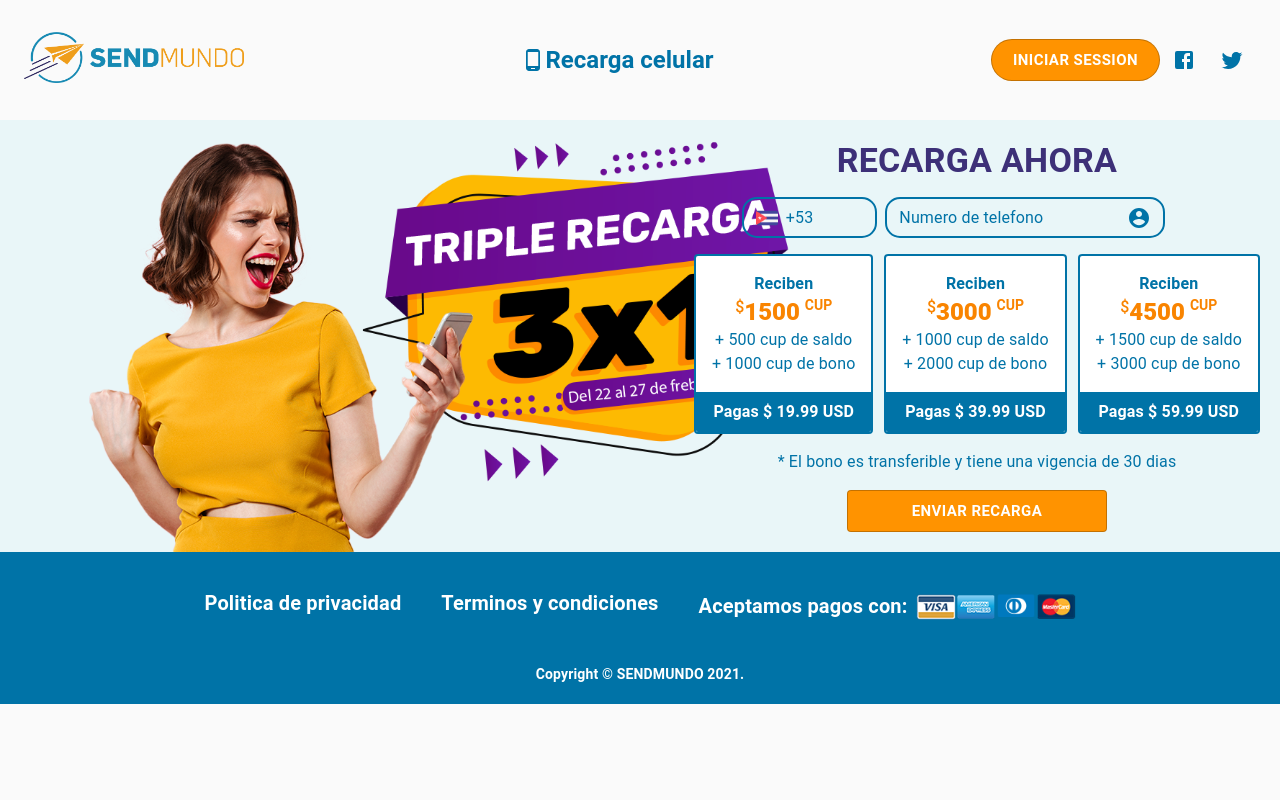
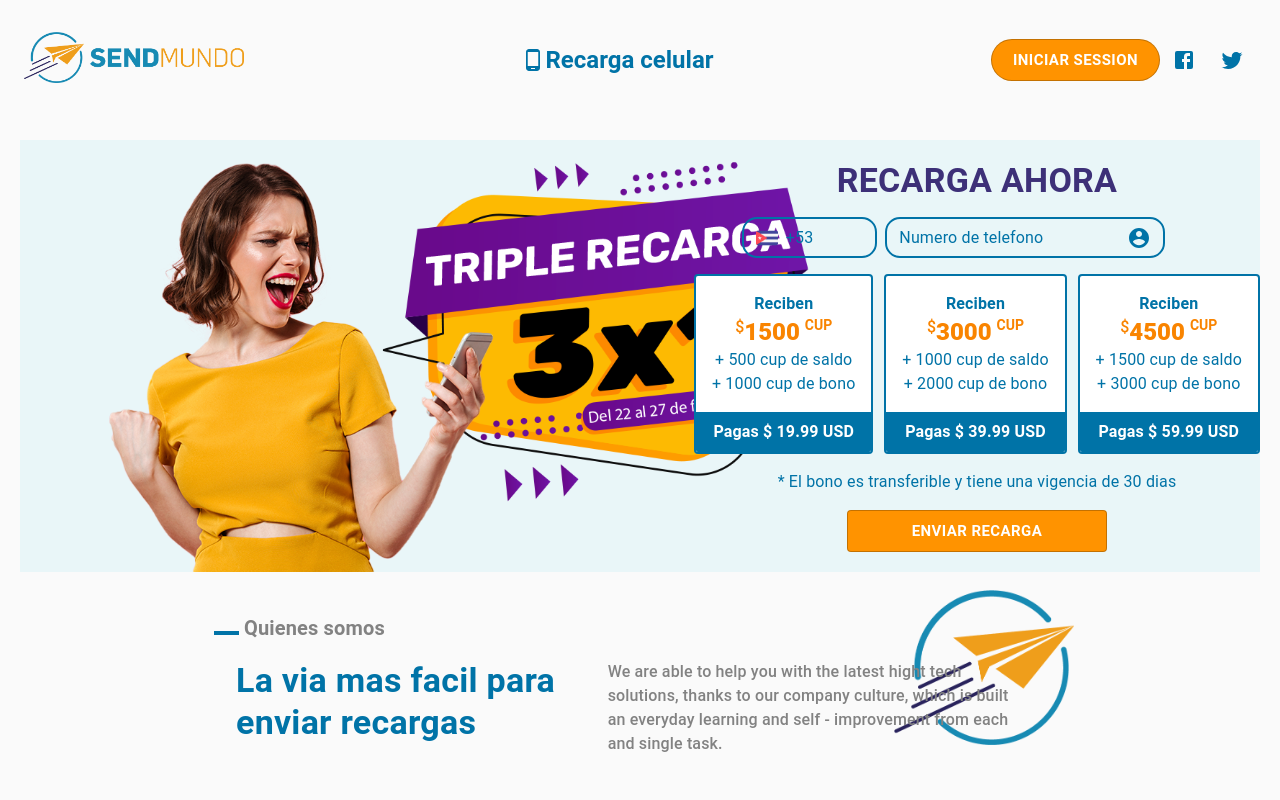
Before and after one commit to afonsecac/sendmundo, a React (Create React App) app: page / in a window 1280 px wide. Shown: the top 800 px of the page. Built offline with nearby package versions, Linux system fonts and the light colour scheme.

Commit message:
master: add who we are in home module

```diff
--- a/src/modules/home/components/Promotion.jsx
+++ b/src/modules/home/components/Promotion.jsx
@@ -79,13 +79,7 @@ export default function Promotion() {
 
   return (
     <>
-      <Grid
-        container
-        direction="column"
-        alignContent="flex-end"
-        spacing={2}
-        // style={{ backgroundColor: "#e9f6f8" }}
-      >
+      <Grid container direction="column" alignContent="flex-end" spacing={2}>
         <Grid item>
           <Typography className={classes.title} variant="h4" align="center">
             RECARGA AHORA
--- /dev/null
+++ b/src/modules/home/components/WhoWeAre.jsx
@@ -0,0 +1,66 @@
+import React from "react";
+import { makeStyles } from "@material-ui/core/styles";
+import { Grid, Typography } from "@material-ui/core";
+import SendMundo from "styles/imgs/SendMUNDO_LOGO_Fabicon.png";
+
+const useStyles = makeStyles(() => ({
+  root: {
+    backgroundImage: `url(${SendMundo})`,
+    backgroundRepeat: "no-repeat",
+    backgroundSize: 180,
+    backgroundPositionX: "100%",
+    backgroundPositionY: "30%",
+    width: "70%",
+    padding: "40px 0 40px 0",
+  },
+  title: {
+    fontWeight: 600,
+    color: "#828282",
+    "&::before": {
+      content: "'          '",
+      width: 25,
+      display: "inline-block",
+      height: 4,
+      backgroundColor: "#0073a7",
+      marginRight: 5,
+    },
+  },
+  titleWWA: {
+    fontWeight: 600,
+    color: "#0073a7",
+  },
+}));
+
+export default function WhoWeAre() {
+  const classes = useStyles();
+  return (
+    <Grid container justify="center">
+      <Grid container direction="column" className={classes.root} spacing={2}>
+        <Grid item>
+          <Typography variant="h6" className={classes.title}>
+            Quienes somos
+          </Typography>
+        </Grid>
+        <Grid item>
+          <Grid item container spacing={5}>
+            <Grid item xs={12} sm={5} style={{ marginLeft: 22 }}>
+              <Typography variant="h4" className={classes.titleWWA}>
+                La via mas facil para enviar recargas
+              </Typography>
+            </Grid>
+            <Grid item item xs={12} sm={6}>
+              <Typography
+                variant="body1"
+                style={{ color: "#828282", fontWeight: 500 }}
+              >
+                We are able to help you with the latest hight tech solutions,
+                thanks to our company culture, which is built an everyday
+                learning and self - improvement from each and single task.
+              </Typography>
+            </Grid>
+          </Grid>
+        </Grid>
+      </Grid>
+    </Grid>
+  );
+}
--- a/src/modules/home/containers/HomeContainer.jsx
+++ b/src/modules/home/containers/HomeContainer.jsx
@@ -2,15 +2,19 @@ import React from "react";
 import { makeStyles } from "@material-ui/styles";
 import { Grid } from "@material-ui/core";
 import Promorion from "modules/home/components/Promotion";
+import WhoWeAre from "modules/home/components/WhoWeAre";
 import BanerPromotion from "styles/imgs/Banner_1.png";
 
 const useStyles = makeStyles((theme) => ({
   root: {
+    padding: 20,
+  },
+  promotionBG: {
     backgroundColor: "#e9f6f8",
     backgroundImage: `url(${BanerPromotion})`,
     backgroundRepeat: "no-repeat",
     backgroundSize: "cover",
-    padding: 20,
+    padding: "20px 0 20px 0",
   },
 }));
 
@@ -24,7 +28,12 @@ export default function HomeContainer() {
         alignItems="stretch"
         className={classes.root}
       >
-        <Promorion />
+        <Grid item className={classes.promotionBG}>
+          <Promorion />
+        </Grid>
+        <Grid item>
+          <WhoWeAre />
+        </Grid>
       </Grid>
     </React.Fragment>
   );
```
